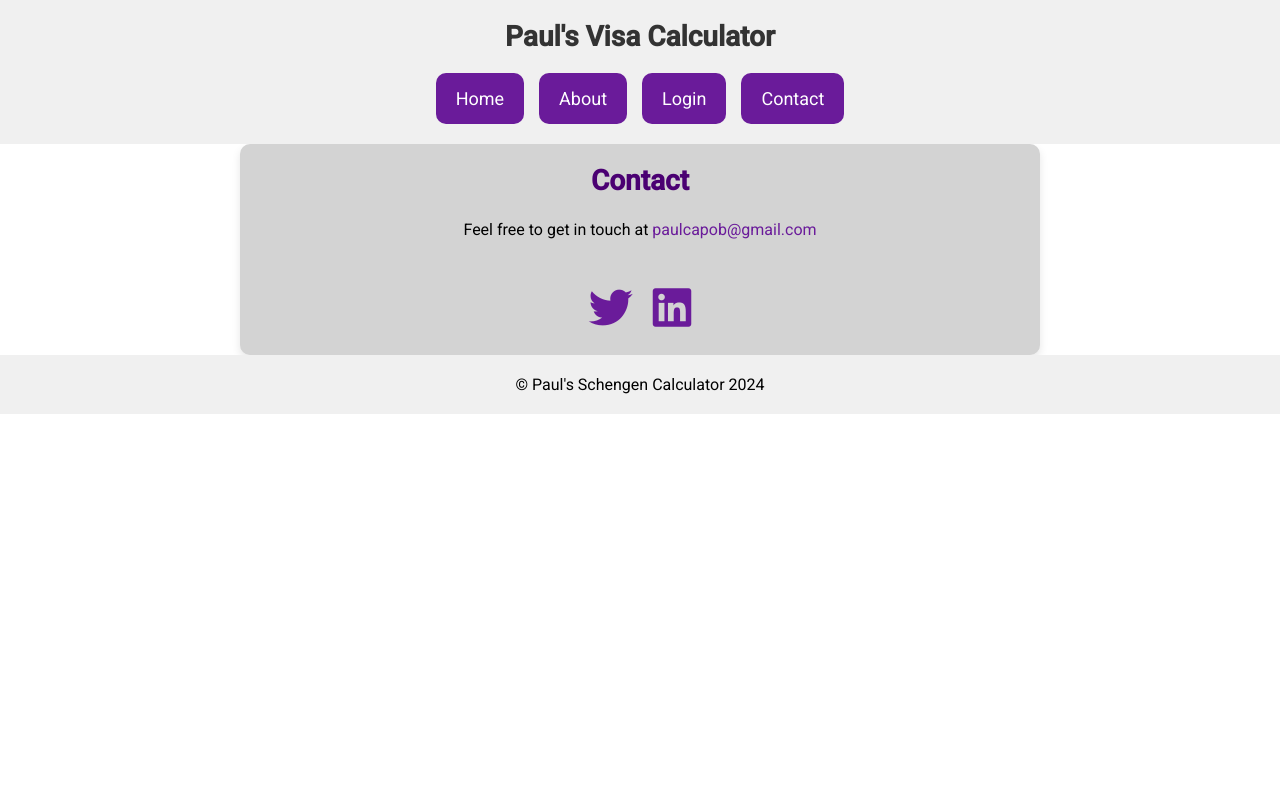
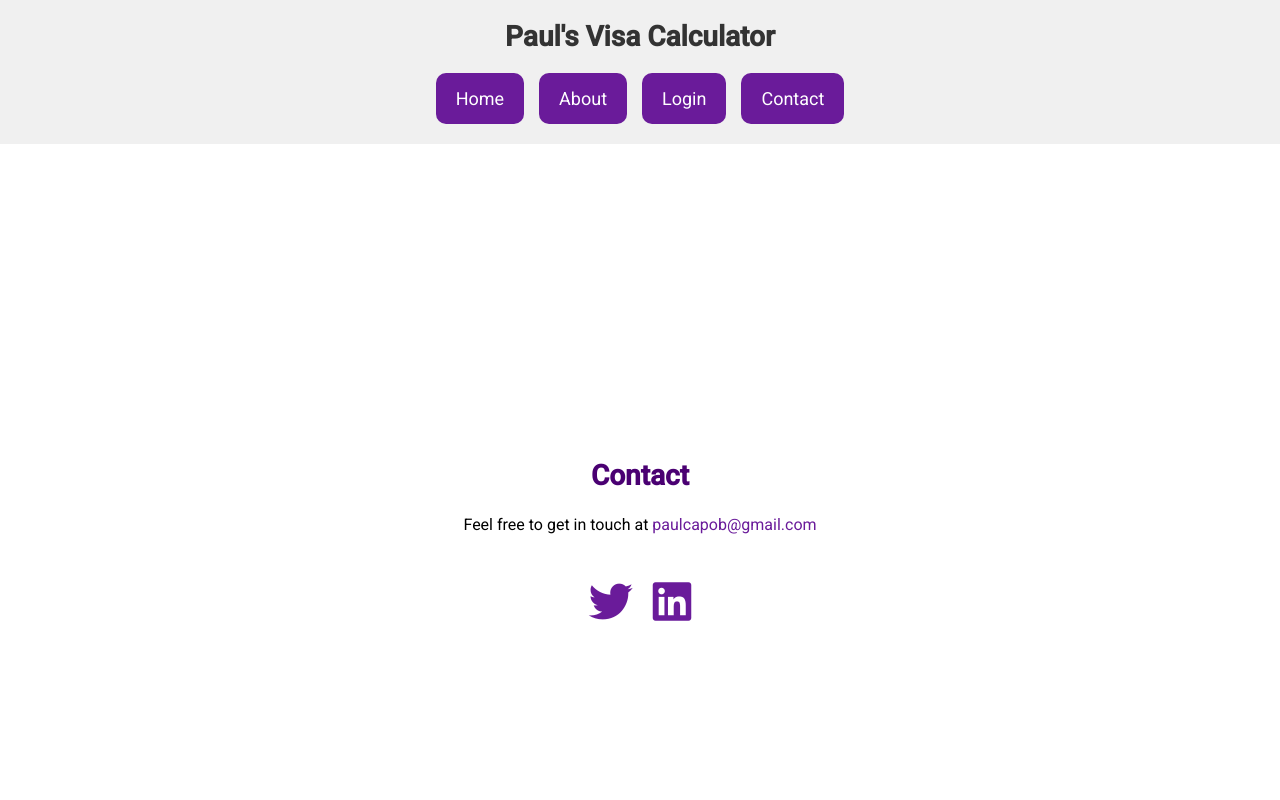
Before and after one commit to paulcap510/schengenvisacalc-v5, a React (Create React App) app: page /contact in a window 1280 px wide. Shown: the top 800 px of the page. Built offline with nearby package versions, Linux system fonts and the light colour scheme; the HTML template or start-up script is replaced by a standard one.

Commit message:
Updated contact page

```diff
--- a/src/components/Contact.css
+++ b/src/components/Contact.css
@@ -1,14 +1,11 @@
 .contact-container {
-  font-family: 'Roboto', sans-serif;
   display: flex;
   flex-direction: column;
+  justify-content: center;
   align-items: center;
+  min-height: 100vh;
   padding: 20px;
-  max-width: 800px;
-  margin: auto;
-  background-color: lightgray;
-  border-radius: 10px;
-  box-shadow: 0 4px 8px rgba(0, 0, 0, 0.1);
+  font-family: 'Roboto', sans-serif;
 }
 
 .contact-heading {
--- a/src/components/Contact.tsx
+++ b/src/components/Contact.tsx
@@ -19,7 +19,7 @@
           <i className="fab fa-twitter"></i>
         </a>
         <a
-          href="https://www.linkedin.com/in/yourLinkedInProfile"
+          href="https://www.linkedin.com/in/pcapobianco/"
           target="_blank"
           rel="noopener noreferrer"
         >
```
